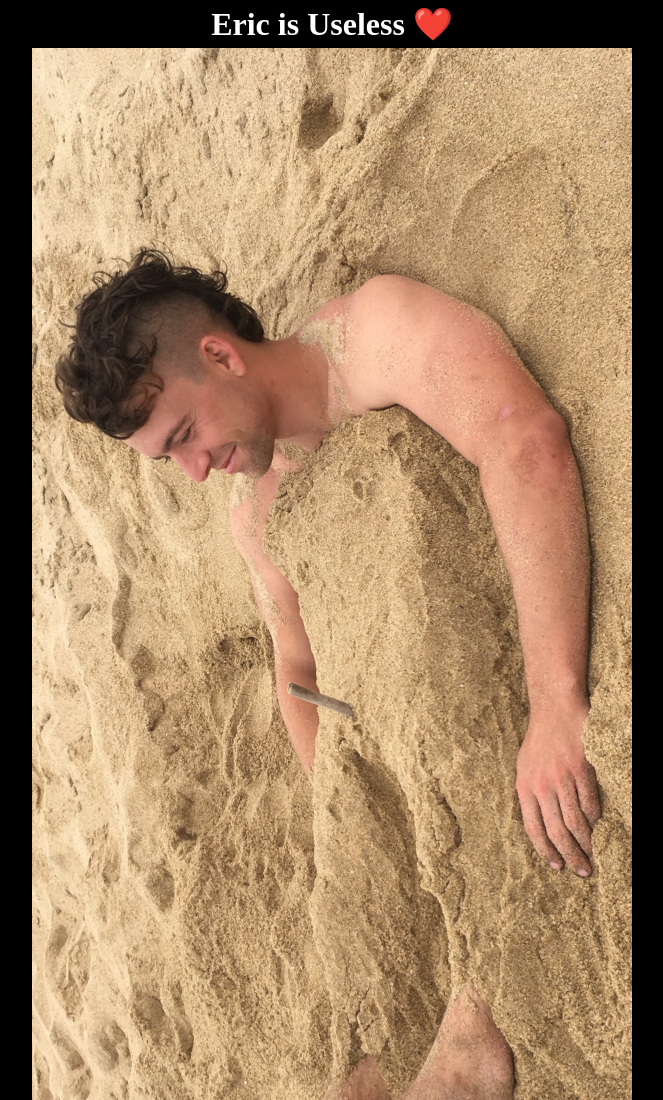
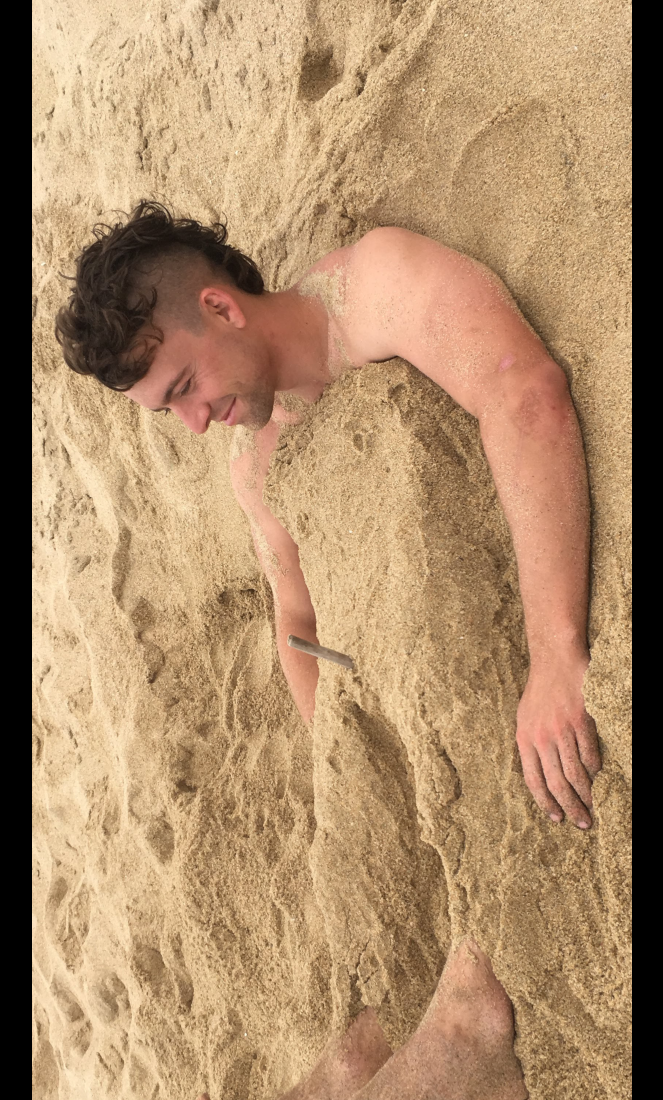
Before and after one commit to robinovitch61/uselesseric, a plain HTML site: page index.html in a window 1280 px wide. Shown: the top 1100 px of the page, without its empty margins (308-971 px from the left). Drawn offline with Linux system fonts and the light colour scheme.

Commit message:
No title

```diff
--- a/index.html
+++ b/index.html
@@ -8,7 +8,6 @@
 
 <body>
 <div class="wrapper">
-  <h1>Eric is Useless ❤️</h1>
   <div id="top" class="section">
     <button id="top-back"><</button>
     <img id="top-img" src="" alt="eric's face"/>
```
